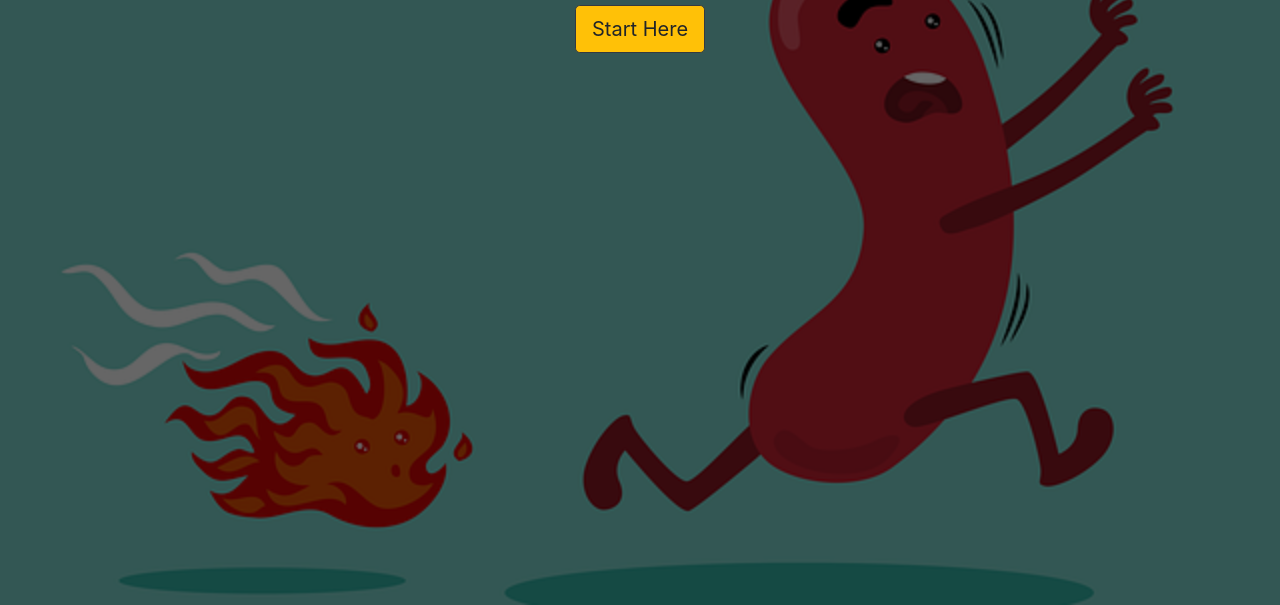
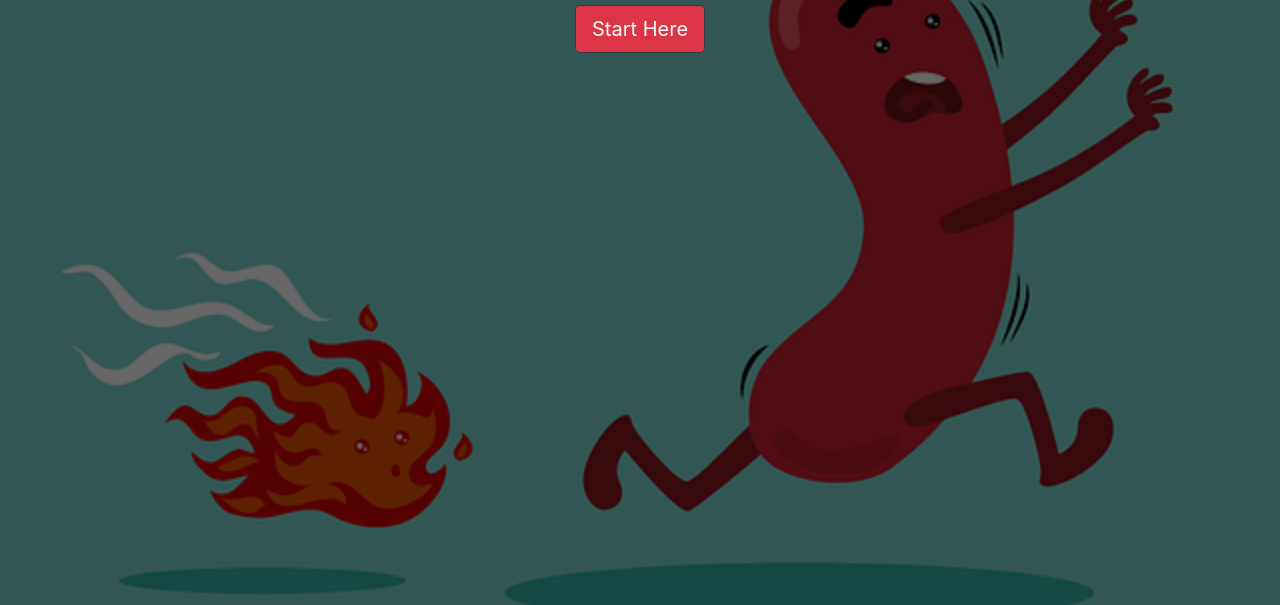
Before and after one commit to andrew-stehno/TriviaGame, a plain HTML site: page index.html in a window 1280 px wide. Shown: the part 195-800 px from the top of the page. Drawn offline with nearby package versions, Linux system fonts and the light colour scheme.

Commit message:
changed color of start button to address issue of on click on start up

```diff
--- a/index.html
+++ b/index.html
@@ -20,7 +20,7 @@
             <div class="head text-center">
                 <p><i class="fas fa-hotdog"></i>Ever!<i class="fas fa-hotdog"></i></p>
             </div>
-            <div class="text-center" id="start"><button type="button" class="btn btn-warning btn-lg border border-dark">Start Here</button>
+            <div class="text-center" id="start"><button type="button" class="btn btn-danger btn-lg border border-dark">Start Here</button>
             </div>
             <div class="question"></div>
             <div class="choice-1"></div>
```
